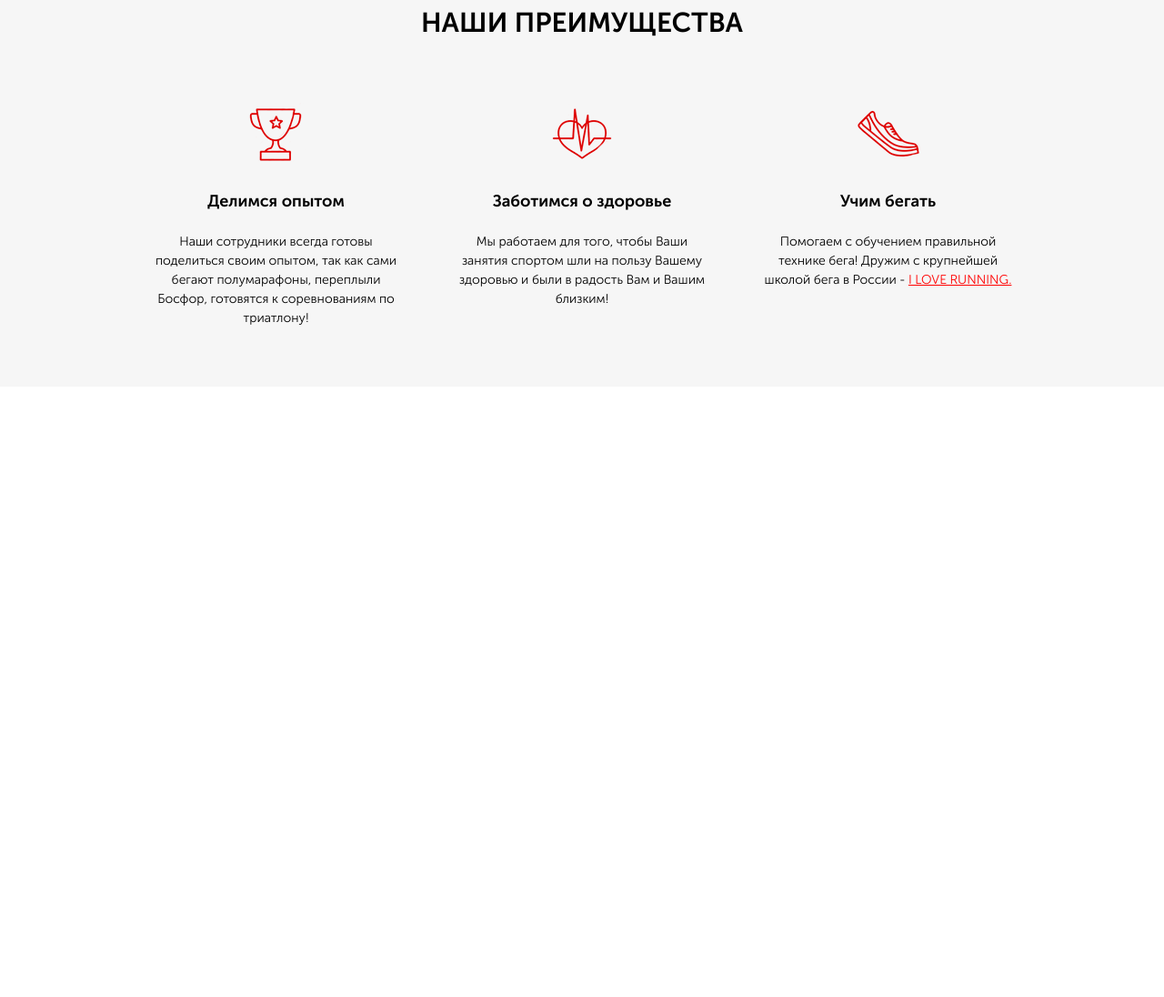
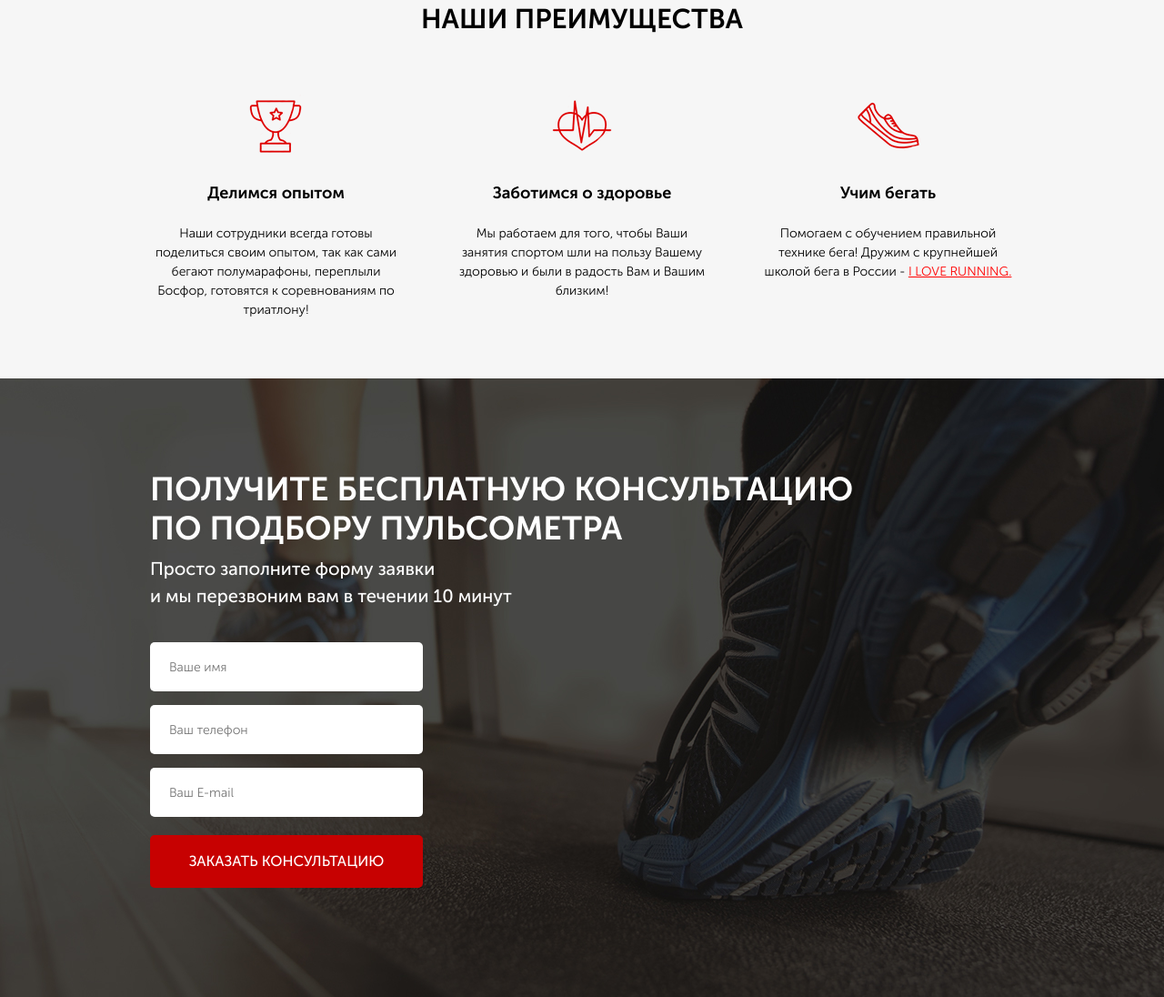
Before and after one commit to DieKostspieligSalbe/course--BEM-pulse-project, a website: page src/index.html in a window 1280 px wide. Shown: the part 755-1851 px from the top of the page at 91% size. Before the commit the page ends 1180 px from the top, so only its background shows below. Drawn offline with Linux system fonts and the light colour scheme.

Commit message:
form section

```diff
--- a/src/css/blocks/promo.min.css
+++ /dev/null
@@ -1 +0,0 @@
-.promo{min-height:650px;padding:21px 0 93px 0;background:url(../../img/running_bg.png) center center/cover no-repeat}
--- a/src/index.html
+++ b/src/index.html
@@ -54,7 +54,7 @@
 
     <div class="advantages">
         <div class="container">
-            <div class="title">наши преимущества</div>
+            <h2 class="title">наши преимущества</h2>
             <div class="advantages__wrapper">
                 <div class="advantages__block">
                     <img src="icons/cup_icon.png" alt="cup">
@@ -74,5 +74,20 @@
             </div>
         </div>
     </div>
+
+    <div class="consultation">
+        <div class="container">
+            <h2 class="title title_left">Получите бесплатную консультацию<br>по подбору пульсометра </h2>
+            <div class="consultation__descr">Просто заполните форму заявки<br>и мы перезвоним вам в течении 10 минут</div>
+
+            <form class="feed-form" action="#">
+                <input name="name" required placeholder="Ваше имя" type="text">
+                <input name="phone" required placeholder="Ваш телефон" type="number">
+                <input name="email" required placeholder="Ваш E-mail" type="email">
+                <!-- if there's a button inside a form, it will automatically take the submit responsibility for itself -->
+                <button class="button button_submit">заказать консультацию</button>
+            </form>
+        </div>
+    </div>
 </body>
 </html>
--- a/src/sass/base/_media.scss
+++ b/src/sass/base/_media.scss
@@ -26,6 +26,10 @@
         height: 40px;
         &_main {
             width: 330px;
+            height: 60px;
+        }
+        &_submit {
+            width: 301px;
             height: 60px;
         }
     }
@@ -110,6 +114,10 @@
             margin-top: 48px;
             font-size: 16px;
         }
+        &_submit {
+            width: 290px;
+            font-size: 16px;
+        }
     }
     .promo {
         &__icons {
@@ -153,4 +161,20 @@
             margin-top: 5px;
         }
     }
+    .consultation {
+        padding: 100px 10px 108px 10px;
+        &__descr {
+            font-size: 17px;
+        }
+    }
+    .feed-form {
+        width: 290px;
+        input {
+            height: 45px;
+            margin-bottom: 10px;
+            &:nth-child(3) {
+                margin-bottom: 15px;
+            }
+        }
+    }
 }
--- a/src/sass/blocks/_buttons.scss
+++ b/src/sass/blocks/_buttons.scss
@@ -15,4 +15,10 @@
         font-size: 16px;
         line-height: 25px;
     }
+    &_submit {
+        width: 100%;
+        height: 58px;
+        border-radius: 5px;
+        font-size: 16px;
+    }
 }
--- /dev/null
+++ b/src/sass/blocks/_consultation.scss
@@ -0,0 +1,11 @@
+.consultation {
+    min-height: 680px;
+    padding: 100px 0 108px 0;
+    background: url('../img/shoe_bg.png') center (center/cover) no-repeat;
+    &__descr {
+        font-weight: 500;
+        font-size: 20px;
+        color: white;
+        text-align: left;
+    }
+}
--- /dev/null
+++ b/src/sass/blocks/_forms.scss
@@ -0,0 +1,20 @@
+.feed-form {
+    margin-top: 36px;
+    display: flex;
+    flex-direction: column;
+    width: 300px;
+    input {
+        height: 54px;
+        background: white;
+        margin-bottom: 15px;
+        border: none;
+        border-radius: 5px;
+        padding: 0 21px 0 21px;
+        font-weight: 300;
+        font-size: 14px;
+        color: #4B4B4B;
+        &:nth-child(3) {
+            margin-bottom: 20px;
+        }
+    }
+}
--- a/src/sass/blocks/_promo.scss
+++ b/src/sass/blocks/_promo.scss
@@ -1,7 +1,7 @@
 .promo {
     min-height: 650px;
     padding: 21px 0 93px 0;
-    background: url(../../img/running_bg.png) center (center/cover) no-repeat;
+    background: url(../img/running_bg.png) center (center/cover) no-repeat;
     &__wrapper {
         display: flex;
         flex-direction: column;
--- a/src/sass/blocks/_titles.scss
+++ b/src/sass/blocks/_titles.scss
@@ -4,4 +4,10 @@
     color: black;
     text-transform: uppercase;
     text-align: center;
+    &_left {
+        font-weight: 700;
+        font-size: 36px;
+        color: white;
+        text-align: left;
+    }
 }
--- a/src/sass/style.scss
+++ b/src/sass/style.scss
@@ -13,4 +13,6 @@
 @import 'blocks/buttons.scss';
 @import 'blocks/advantages.scss';
 @import 'blocks/titles.scss';
+@import 'blocks/consultation.scss';
+@import 'blocks/forms.scss';
 @import 'base/media.scss';
```
Also changed, not shown: src/css/blocks/header.min.css (deleted), src/css/style.min.css.
